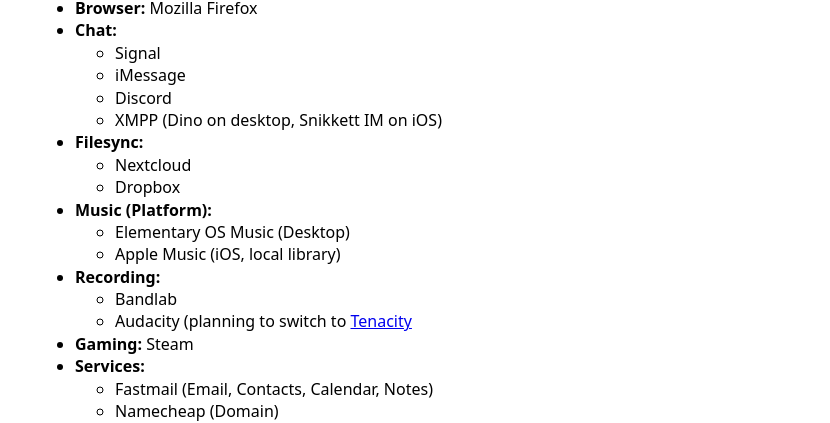
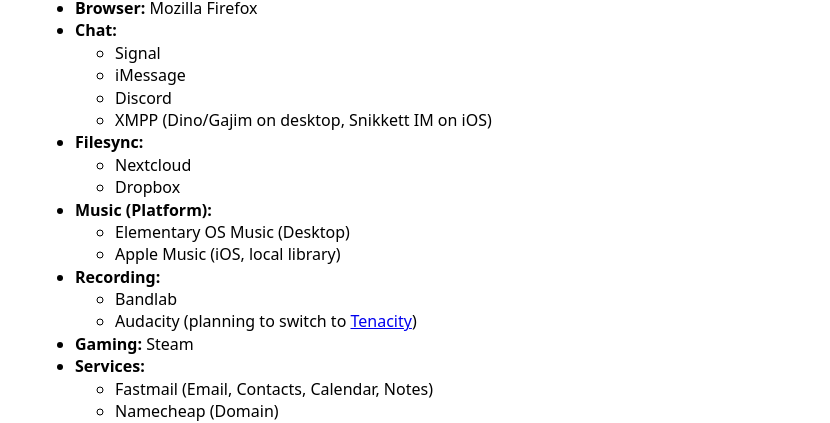
Before and after one commit to danesnick/old_website, a Jekyll site: the page built from uses.markdown, in a window 1280 px wide. Shown: the part 1106-1529 px from the top of the page, without its empty margins (225-1055 px from the left). Built offline with Jekyll 4.4.1, drawn with Linux system fonts in a browser that asks for light colours.

Commit message:
Fixed typos

```diff
--- a/uses.markdown
+++ b/uses.markdown
@@ -52,7 +52,7 @@
 	+ Signal
 	+ iMessage
 	+ Discord
-	+ XMPP (Dino on desktop, Snikkett IM on iOS)
+	+ XMPP (Dino/Gajim on desktop, Snikkett IM on iOS)
 * **Filesync:**
 	+ Nextcloud
 	+ Dropbox
@@ -61,7 +61,7 @@
 	+ Apple Music (iOS, local library)
 * **Recording:**
 	+ Bandlab
-	+ Audacity (planning to switch to [Tenacity](https://tenacityaudio.org/)
+	+ Audacity (planning to switch to [Tenacity](https://tenacityaudio.org/))
 * **Gaming:** Steam
 * **Services:**
 	+ Fastmail (Email, Contacts, Calendar, Notes)
```
